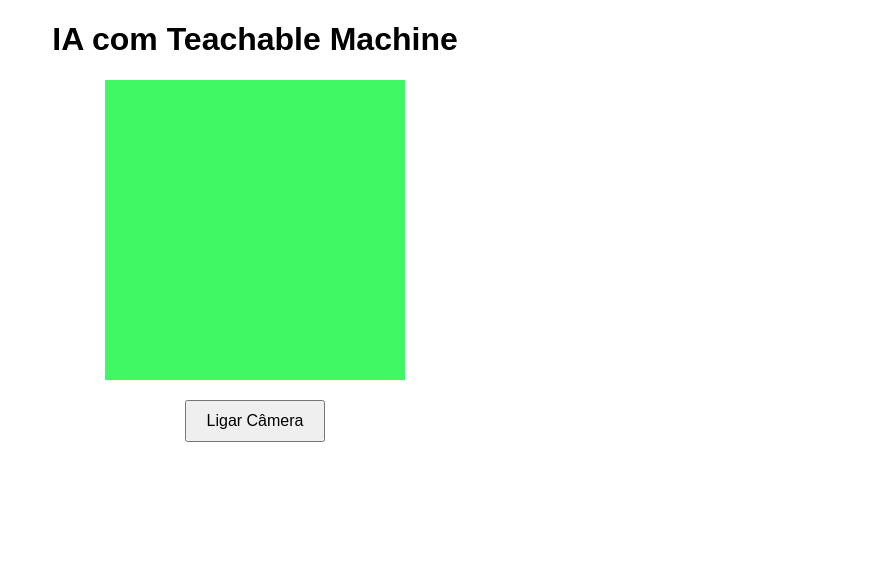
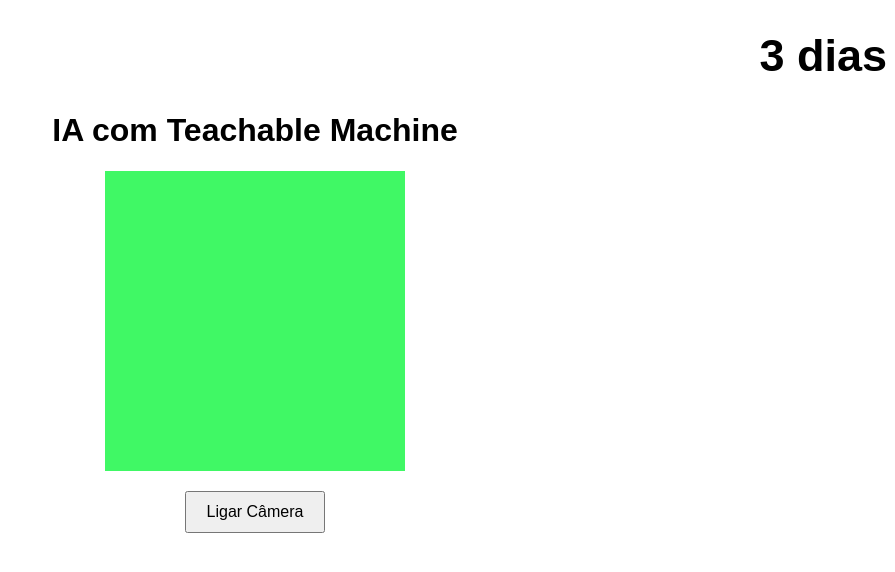
Before and after one commit to RatoMolhado73/testegit02, a plain HTML site: page index.html in a window 1280 px wide. Shown: the whole page, without its empty margins (385-1280 px from the left). Drawn offline with Linux system fonts and the light colour scheme.

Commit message:
adicionando h1 dentro do body

```diff
--- a/index.html
+++ b/index.html
@@ -27,6 +27,8 @@
 </head>
 
 <body>
+    <h1 style="font-size: 45px; text-align: right;">3 dias</h1>
+
     <h1>IA com Teachable Machine</h1>
 
     <div id="webcam-container"></div>
```
